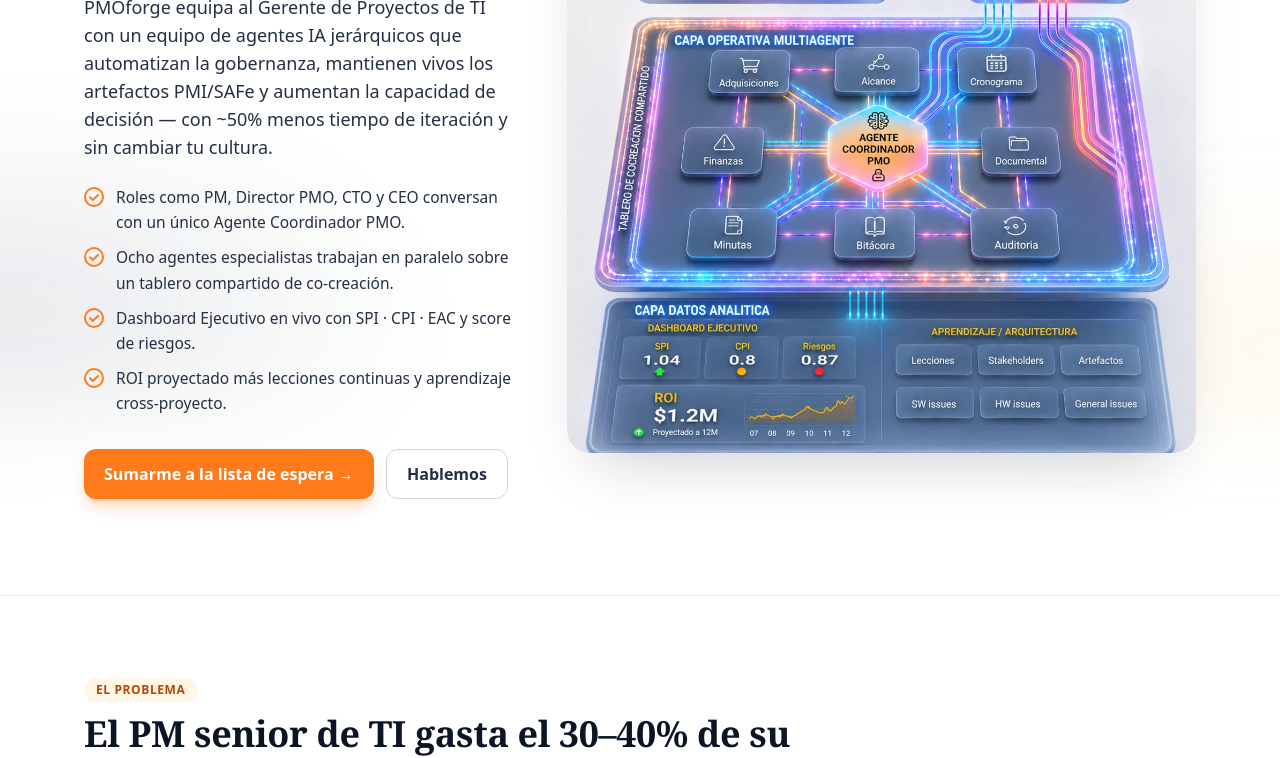
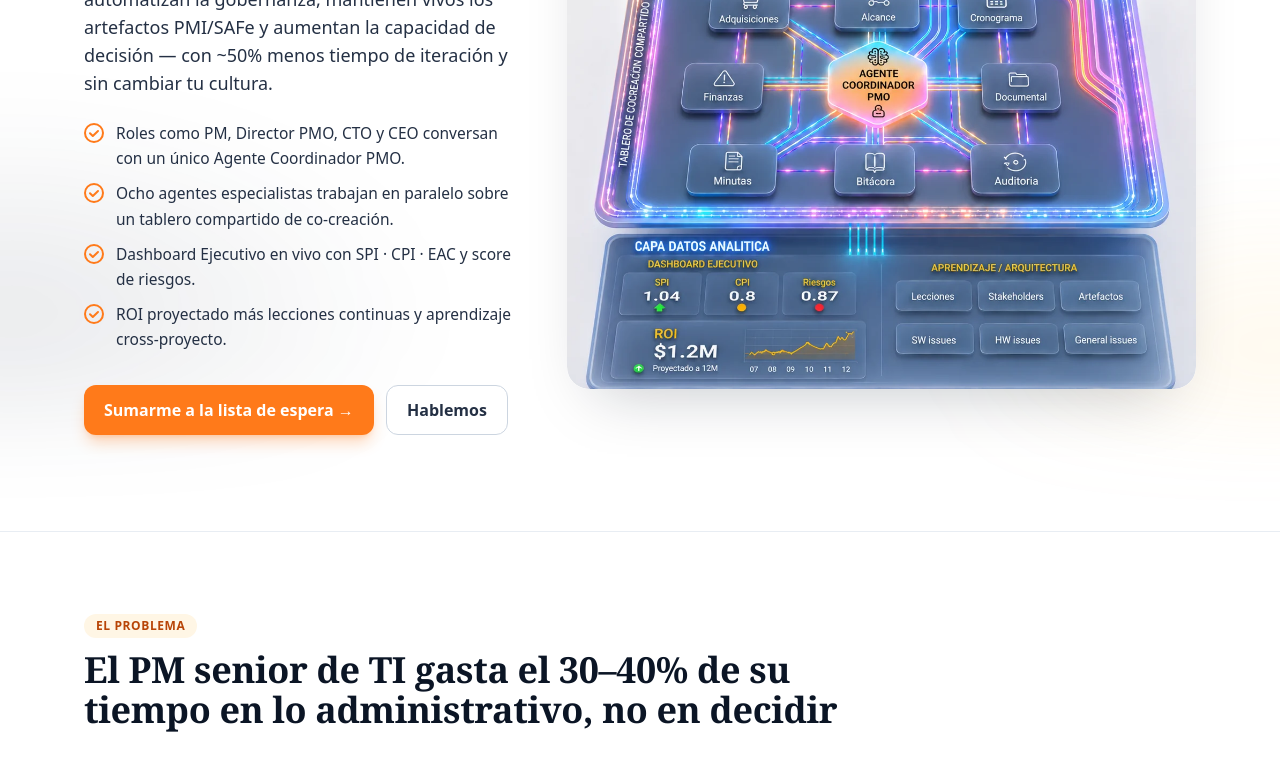
Before and after one commit to alfred-contreras/pmoforge-landing, an Astro site: page / in a window 1280 px wide. Shown: the part 474-1232 px from the top of the page. Built offline with nearby package versions, Linux system fonts and the light colour scheme; Astro itself is replaced by a stand-in of ours; some packages are replaced by stand-ins of ours.

Commit message:
fix(hero): reduce padding top del hero (96px → 32px desktop) para que la imagen de arquitectura sea visible en el primer vistazo del viewport

```diff
--- a/src/components/Hero.astro
+++ b/src/components/Hero.astro
@@ -33,7 +33,7 @@
 ---
 
 <section class="relative overflow-hidden">
-  <div class="max-w-6xl mx-auto px-5 pt-16 pb-16 md:pt-24 md:pb-24">
+  <div class="max-w-6xl mx-auto px-5 pt-6 pb-16 md:pt-8 md:pb-24">
     <div class="grid lg:grid-cols-12 gap-10 lg:gap-12 items-center">
 
       <!-- LEFT: copy con bullets para simetría en altura con la imagen -->
```
